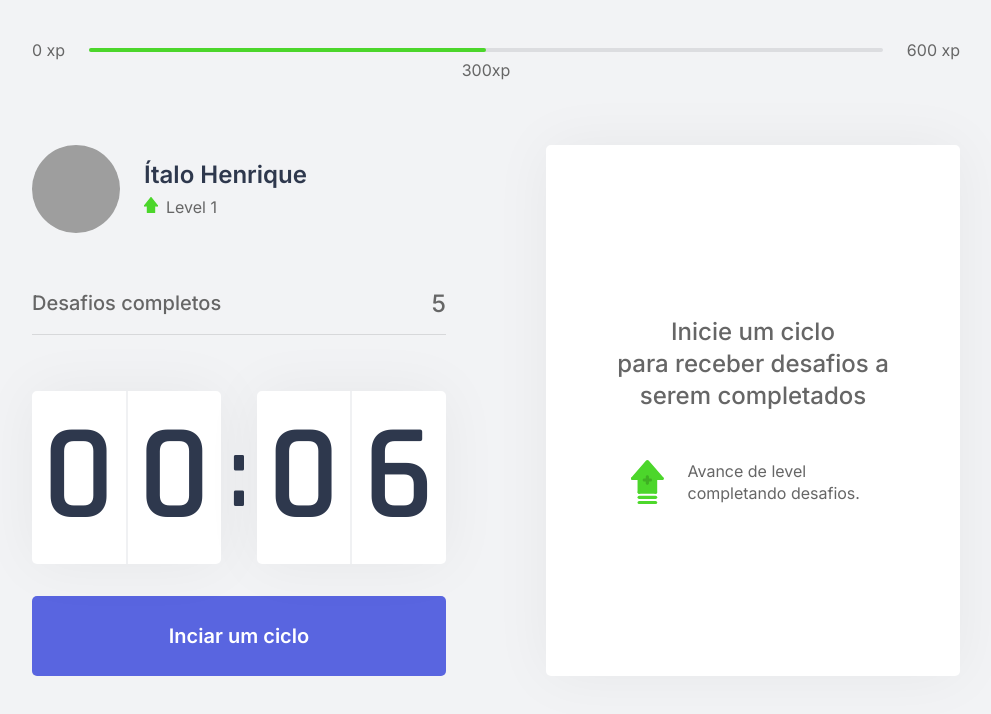
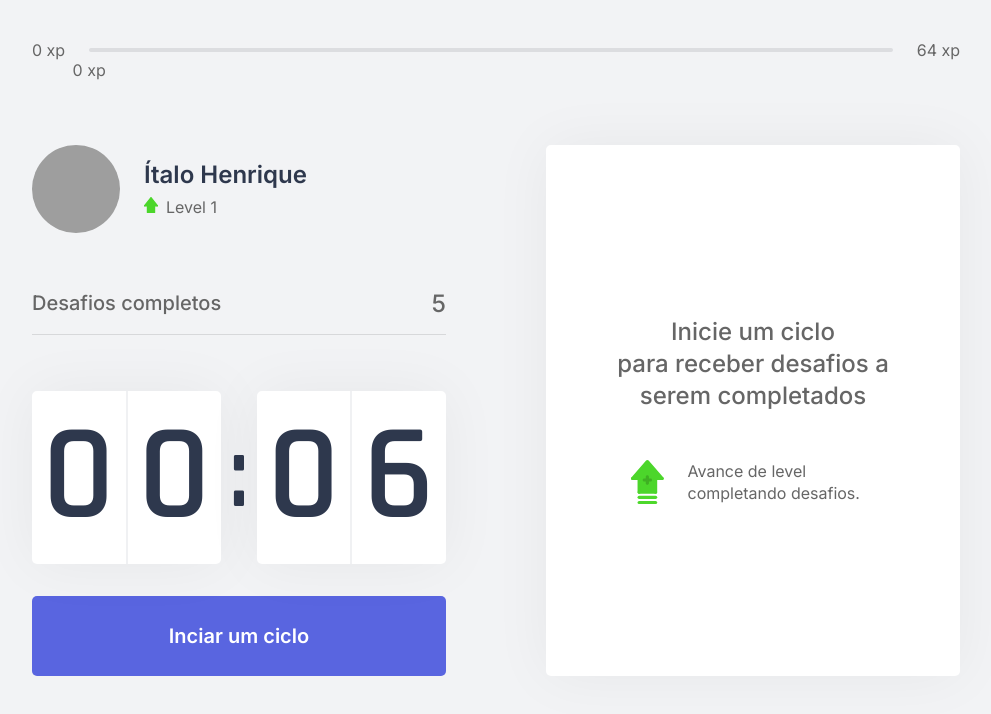
Before and after one commit to italoh623/Moveit, a Next.js app: page / in a window 1280 px wide. Shown: the top 714 px of the page, without its empty margins (144-1135 px from the left). Built offline with nearby package versions, Linux system fonts and the light colour scheme; grey boxes are pictures that could not be loaded.

Commit message:
Adding context to ExperienceBar component

```diff
--- a/src/components/ExperienceBar.tsx
+++ b/src/components/ExperienceBar.tsx
@@ -1,17 +1,23 @@
-import styles from '../styles/components/ExperienceBar.module.css'
+import { useContext } from 'react';
+import { ChallengesContext } from '../contexts/ChallengesContext';
+import styles from '../styles/components/ExperienceBar.module.css';
 
 export function ExperienceBar() {
+    const { currentExperience, experienceToNextLevel } = useContext(ChallengesContext);
+
+    const percentToNextLevel = (currentExperience / experienceToNextLevel) * 100
+
     return (
         <header className={styles.experienceBar}>
             <span>0 xp</span>
             <div>
-                <div style={{ width: '50%' }}/>
+                <div style={{ width: `${percentToNextLevel}%` }}/>
 
-                <span className={styles.currentExperience} style={{ left: '50%' }}>
-                    300xp
+                <span className={styles.currentExperience} style={{ left: `${percentToNextLevel}%` }}>
+                    {currentExperience} xp
                 </span>
             </div>
-            <span>600 xp</span>
+            <span>{experienceToNextLevel} xp</span>
         </header>
     );
 }
--- a/src/contexts/ChallengesContext.tsx
+++ b/src/contexts/ChallengesContext.tsx
@@ -10,6 +10,7 @@ interface Challenge {
 interface ChallengesContextData {
     level: number;
     currentExperience: number;
+    experienceToNextLevel:number;
     challengesCompleted: number;
     activeChallenge: Challenge;
     levelUp: () => void;
@@ -29,6 +30,8 @@ export function ChallengesProvider({ children }: ChallengesProviderProps) {
     const [challengesCompleted, setChallengesCompleted] = useState(0);
 
     const [activeChallenge, setActiveChallenge] = useState(null);
+
+    const experienceToNextLevel = Math.pow((level + 1) * 4, 2);
 
     function levelUp() {
         setLevel(level + 1);
@@ -50,6 +53,7 @@ export function ChallengesProvider({ children }: ChallengesProviderProps) {
             value={{
                 level,
                 currentExperience,
+                experienceToNextLevel,
                 challengesCompleted,
                 activeChallenge,
                 levelUp,
```
